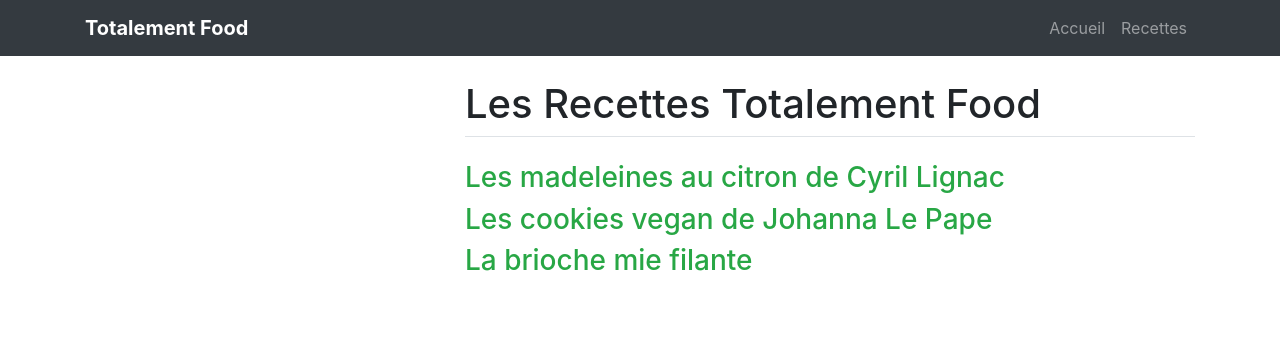
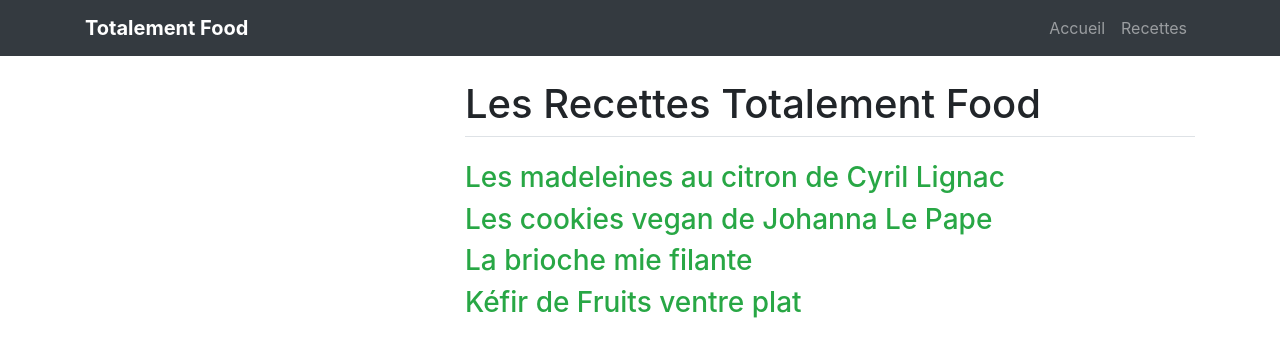
Before and after one commit to totalement-food/totalement-food.github.io, a Jekyll site: the page built from _pages/recettes.md, in a window 1280 px wide. Shown: the top 357 px of the page. Built offline with Jekyll 4.4.1, drawn with Linux system fonts in a browser that asks for light colours.

Commit message:
liste kefir

```diff
--- a/_pages/recettes.md
+++ b/_pages/recettes.md
@@ -8,3 +8,4 @@ title: Les Recettes Totalement Food
 ### [Les madeleines au citron de Cyril Lignac](madeleine-cyril-lignac.html)
 ### [Les cookies vegan de Johanna Le Pape](cookies-vegan-johanna-le-pape.html)
 ### [La brioche mie filante](brioche-facile.html)
+### [Kéfir de Fruits ventre plat](kefir-de-fruits.html)
```
